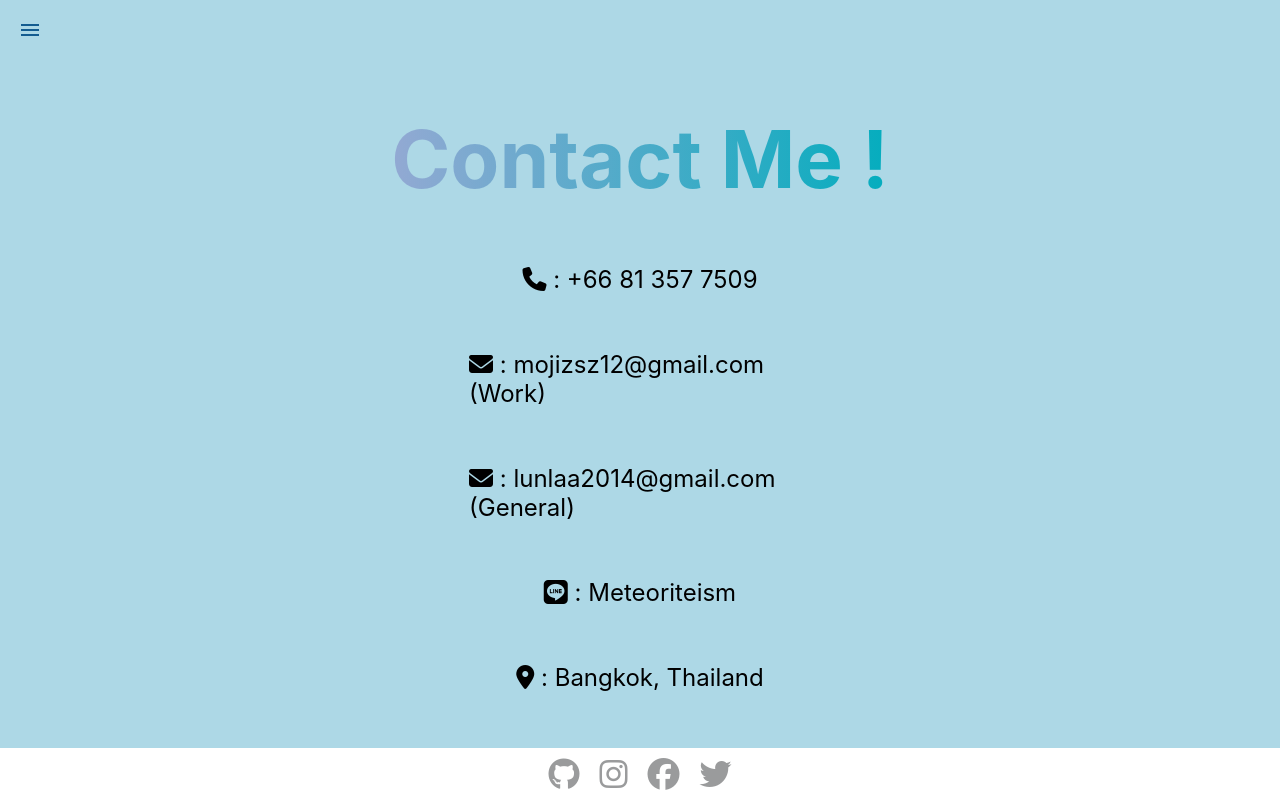
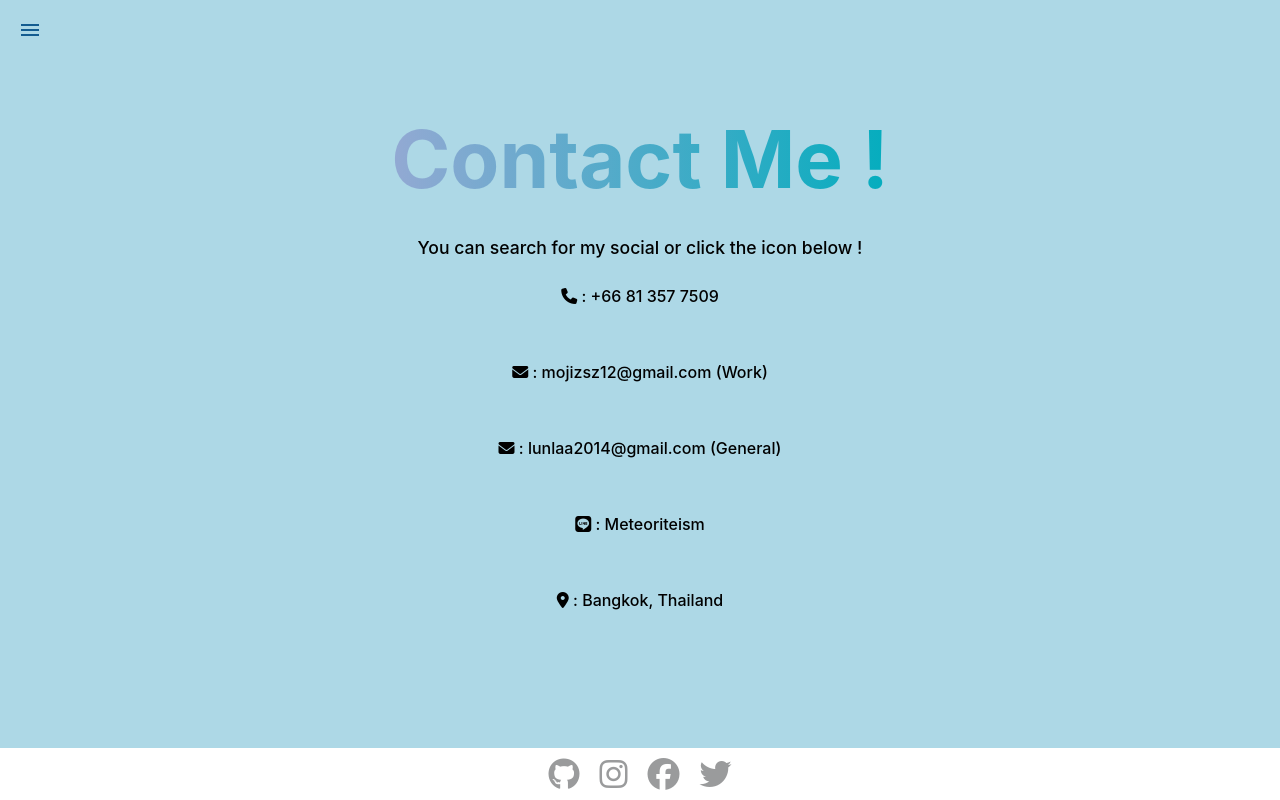
Before and after one commit to Kaniizs/my-profile, a React (Create React App) app: page /contact in a window 1280 px wide. Built offline with nearby package versions, Linux system fonts and the light colour scheme.

Commit message:
Final v1

```diff
--- a/src/components/skillsbox.js
+++ b/src/components/skillsbox.js
@@ -1,7 +1,7 @@
 import React from "react";
 
 const Skillsbox = () => {
-    const myskills = ['Python', 'JavaScript/TypeScript', 'java', 'C++', 'React', 'Node.js', 'MongoDB', 'MySQL', 'HTML', 'CSS', 'Git', 'GitHub', 'Vercel', 'Scrum', 'Agile'];
+    const myskills = ['Python', 'JavaScript/TypeScript', 'Java', 'C++', 'React', 'Node.js', 'MongoDB', 'MySQL', 'HTML', 'CSS', 'Git', 'GitHub', 'Vercel', 'Scrum', 'Agile'];
 
     return (
         <div className="condiv skills">
--- a/src/components/skillscard.js
+++ /dev/null
@@ -1,3 +0,0 @@
-import React, { Component } from "react";
-
-class Skillscard extends Component {
--- a/src/contents/Contact.js
+++ b/src/contents/Contact.js
@@ -9,17 +9,12 @@ class Contact extends Component {
         return (
             <div className="condiv contact">
                 <h1 className="subtopic">Contact Me !</h1>
+                <h2 className="desc">You can search for my social or click the icon below !</h2>
                 <Socialbox icon="fas fa-phone" info="+66 81 357 7509" />
                 <Socialbox icon="fas fa-envelope" info="mojizsz12@gmail.com (Work)" />
                 <Socialbox icon="fas fa-envelope" info="lunlaa2014@gmail.com (General)" />
                 <Socialbox icon="fab fa-line" info="Meteoriteism" />
                 <Socialbox icon="fas fa-map-marker-alt" info="Bangkok, Thailand" />
-                <div className="contact-info">
-                    {/* <p><i className="fas fa-envelope"></i> : mojizsz12@gmail.com</p>
-                    <p><i className="fas fa-phone"></i> : 0813577509</p>
-                    <p><i className="fab fa-line"></i> : Meteoriteism</p>
-                    <p><i className="fab fa-facebook"></i> : Isaraa Phadungprasertdkul</p> */}
-                </div>
                 <Social />
             </div>
         );
--- a/src/css/Card.css
+++ b/src/css/Card.css
@@ -52,14 +52,17 @@
     padding: 0.3rem;
     transition: 0.5s;
     border-radius: 1rem;
-    max-width: 100%;
     width: 80vw;
+    border: #04bade 0.2rem solid;
+    font-size: 1.3rem;
 }
 
 .Projectcard img {
     width: 30%;
     height: auto;
     object-fit: cover;
+    border-radius: 1rem;
+
 }
 
 .Projectcard:hover {
@@ -68,6 +71,13 @@
     background: #04bade;
 }
 
+.Projectcard h3 {
+    font-weight: 500;
+}
+
+.Projectcard h4 {
+    font-weight: 400;
+}
 
 @media screen and (max-width: 48rem) {
     .widecard {
@@ -82,7 +92,7 @@
 
     .Projectcard {
         width: 90vw;
-        font-size: 0.75rem;
+        font-size: 0.5rem;
     }
 
     .Projectcard img {
--- a/src/css/contact.css
+++ b/src/css/contact.css
@@ -3,3 +3,19 @@
     flex-direction: column;
     align-items: center;
 }
+
+.desc {
+    font-weight: 500;
+    font-size: 1.1rem;
+}
+
+@media screen and (max-width: 48rem) {
+    .contact {
+        width: 100%;
+    }
+
+    .desc {
+        font-size: 0.75rem;
+    }
+
+}
--- a/src/css/social.css
+++ b/src/css/social.css
@@ -6,7 +6,7 @@
     padding: 0.5rem;
     transition: 0.5s;
     border-radius: 0.625rem;
-    width: 35%;
+    width: 60%;
     font-size: 1.3rem;
 }
 
@@ -16,11 +16,11 @@
     background: #04bade;
 }
 
-
 .socialcard p {
     text-decoration: none;
-    font-size: 1.5rem;
+    font-size: 1rem;
     margin: 0.625rem;
+    font-weight: 500;
 }
 
 @media screen and (max-width: 48rem) {
```
